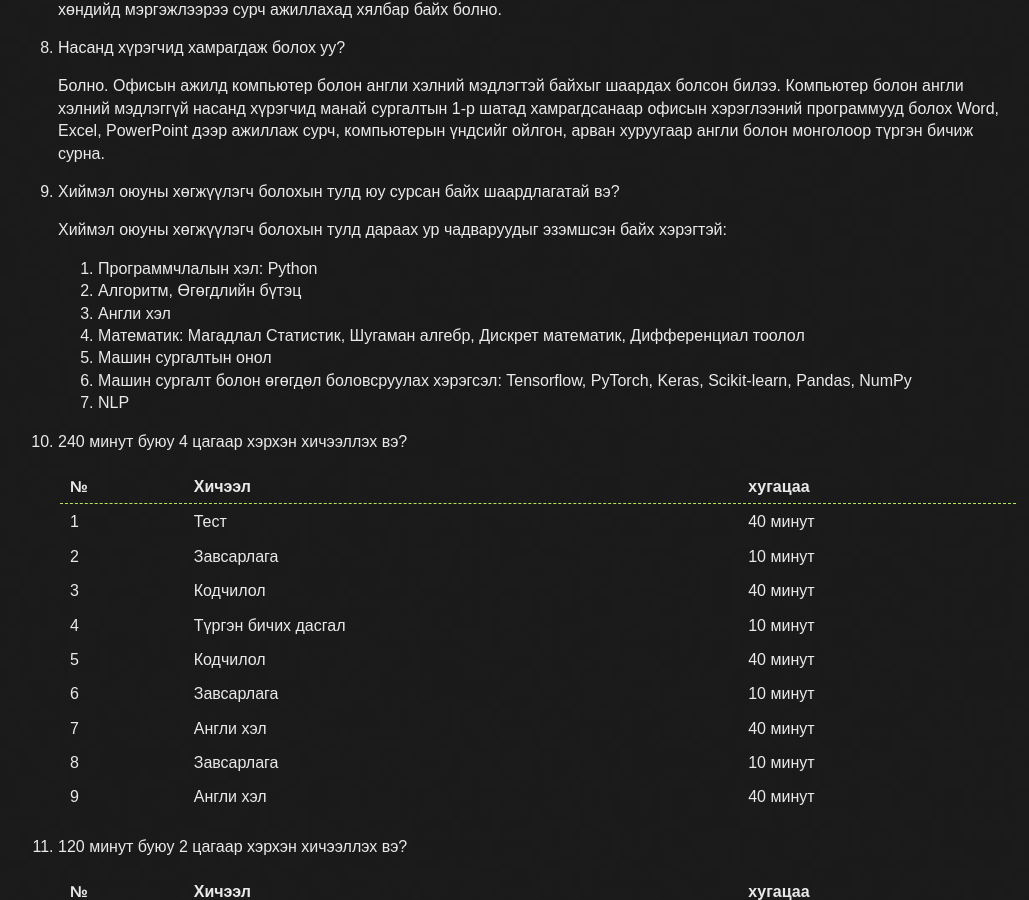
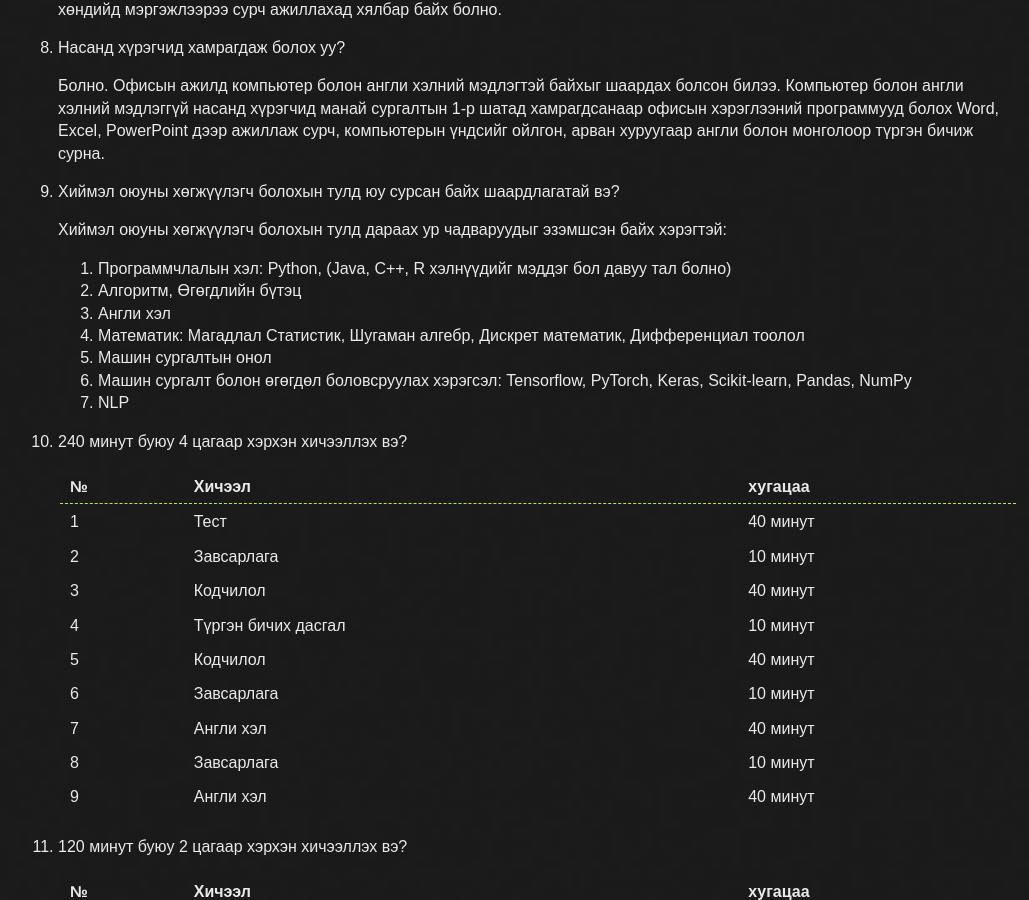
Before and after one commit to ganaatulgaa/corecode, a Jekyll site: the page built from faq.md, in a window 1280 px wide and 900 px high, scrolled down 968 px. Shown: the whole window, without its empty margins (122-1151 px from the left). Built offline with Jekyll 4.4.1, drawn with Linux system fonts in a browser that asks for light colours; our own code applies the rules of GitHub Pages for plain Markdown files.

Commit message:
Update faq.md

```diff
--- a/faq.md
+++ b/faq.md
@@ -39,7 +39,7 @@ layout: default
 1. Хиймэл оюуны хөгжүүлэгч болохын тулд юу сурсан байх шаардлагатай вэ?
 
    Хиймэл оюуны хөгжүүлэгч болохын тулд дараах ур чадваруудыг эзэмшсэн байх хэрэгтэй:
-   1. Программчлалын хэл: Python
+   1. Программчлалын хэл: Python, (Java, C++, R хэлнүүдийг мэддэг бол давуу тал болно)
    1. Алгоритм, Өгөгдлийн бүтэц
    1. Англи хэл
    1. Математик: Магадлал Статистик, Шугаман алгебр, Дискрет математик, Дифференциал тоолол
```
